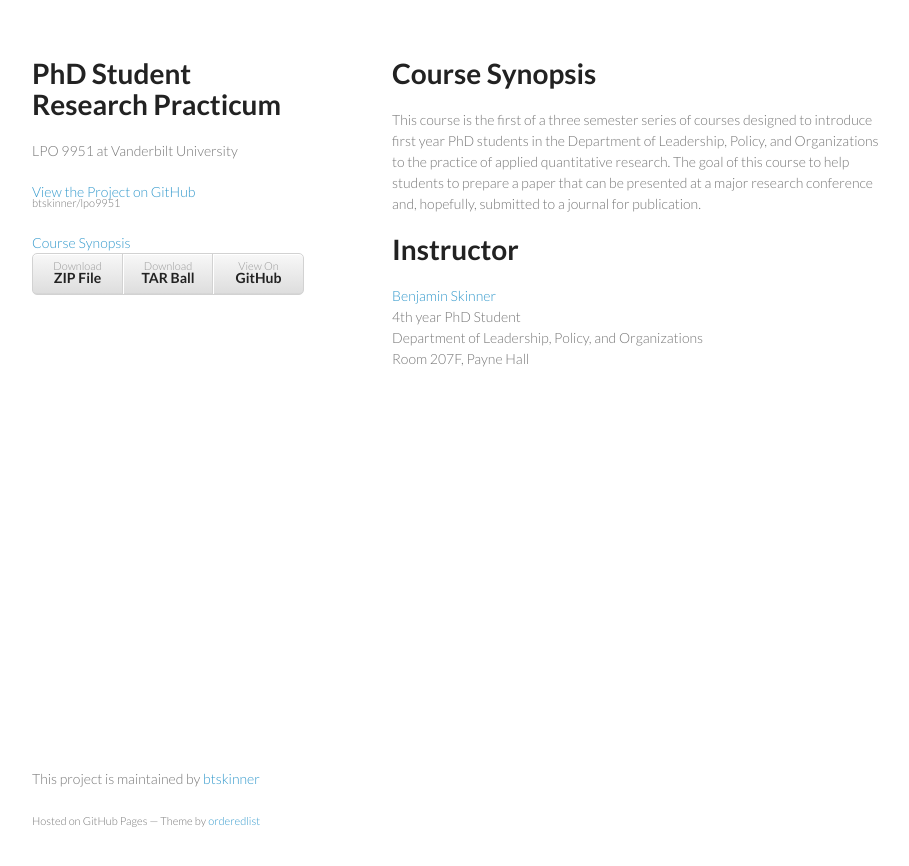
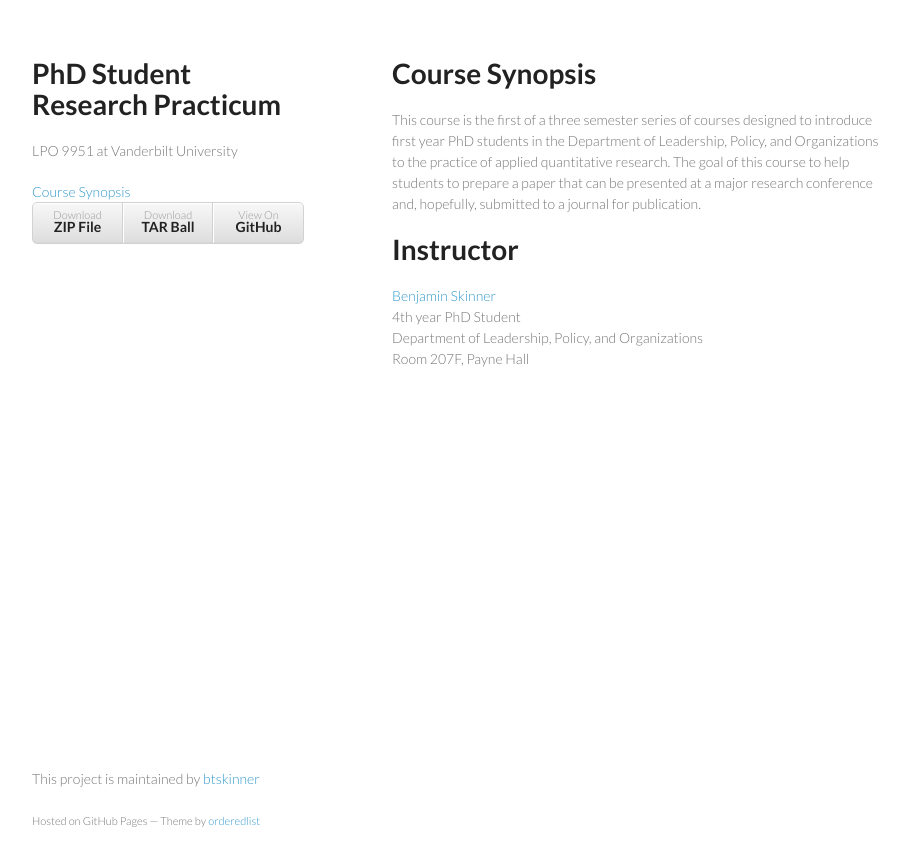
Before and after one commit to btskinner/lpo9951, a Jekyll site: the page built from index.md, in a window 1280 px wide. Shown: the top 866 px of the page, without its empty margins (178-1087 px from the left). Built offline with Jekyll 4.4.1, drawn with Linux system fonts in a browser that asks for light colours.

Commit message:
Update default.html

```diff
--- a/_layouts/default.html
+++ b/_layouts/default.html
@@ -18,8 +18,9 @@
         <h1>PhD Student Research Practicum</h1>
         <p>LPO 9951 at Vanderbilt University</p>
 
-        <p class="view"><a href="https://github.com/btskinner/lpo9951">View the Project on GitHub <small>btskinner/lpo9951</small></a></p>
         <a href="http://btskinner.github.io/lpo9951/">Course Synopsis</a>
+
+        <br>
 
         <ul>
           <li><a href="https://github.com/btskinner/lpo9951/zipball/master">Download <strong>ZIP File</strong></a></li>
```
